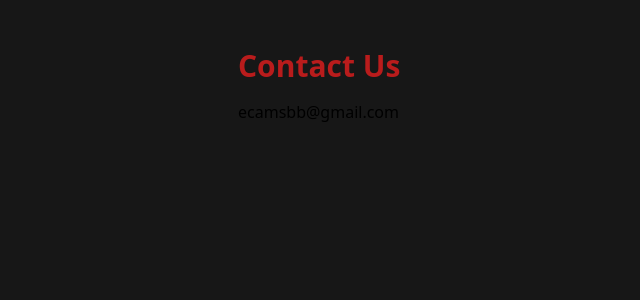
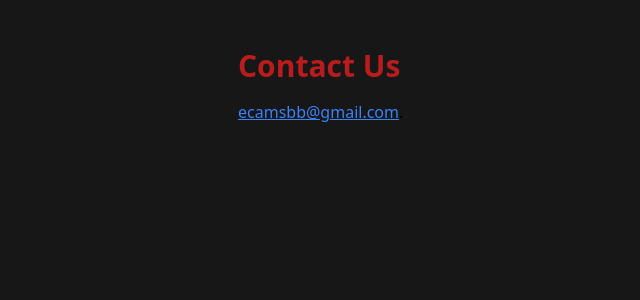
Before and after one commit to ECaMS-Billboard/ecams-billboard, a React (Create React App) app: page /contact in a window 1280 px wide. Shown: the top 300 px of the page, without its empty margins (178-818 px from the left). Built offline with nearby package versions, Linux system fonts and the light colour scheme; the HTML template or start-up script is replaced by a standard one.

Commit message:
Make Email look like a link

```diff
--- a/src/pages/Contact.js
+++ b/src/pages/Contact.js
@@ -3,7 +3,7 @@ function Contact() {
     <div className="min-h-screen bg-neutral-900 py-12 px-4 sm:px-6 lg:px-8">
       <div className="max-w-md mx-auto">
         <h1 className="text-red-700 text-3xl font-bold mb-4">Contact Us</h1>
-        <button onClick={() => window.location = 'mailto:ecamsbb@gmail.com'}>ecamsbb@gmail.com</button>
+        <a className="underline text-blue-500" href="mailto:ecamsbb@gmail.com">ecamsbb@gmail.com</a>.
       </div>
     </div>
   );
```
